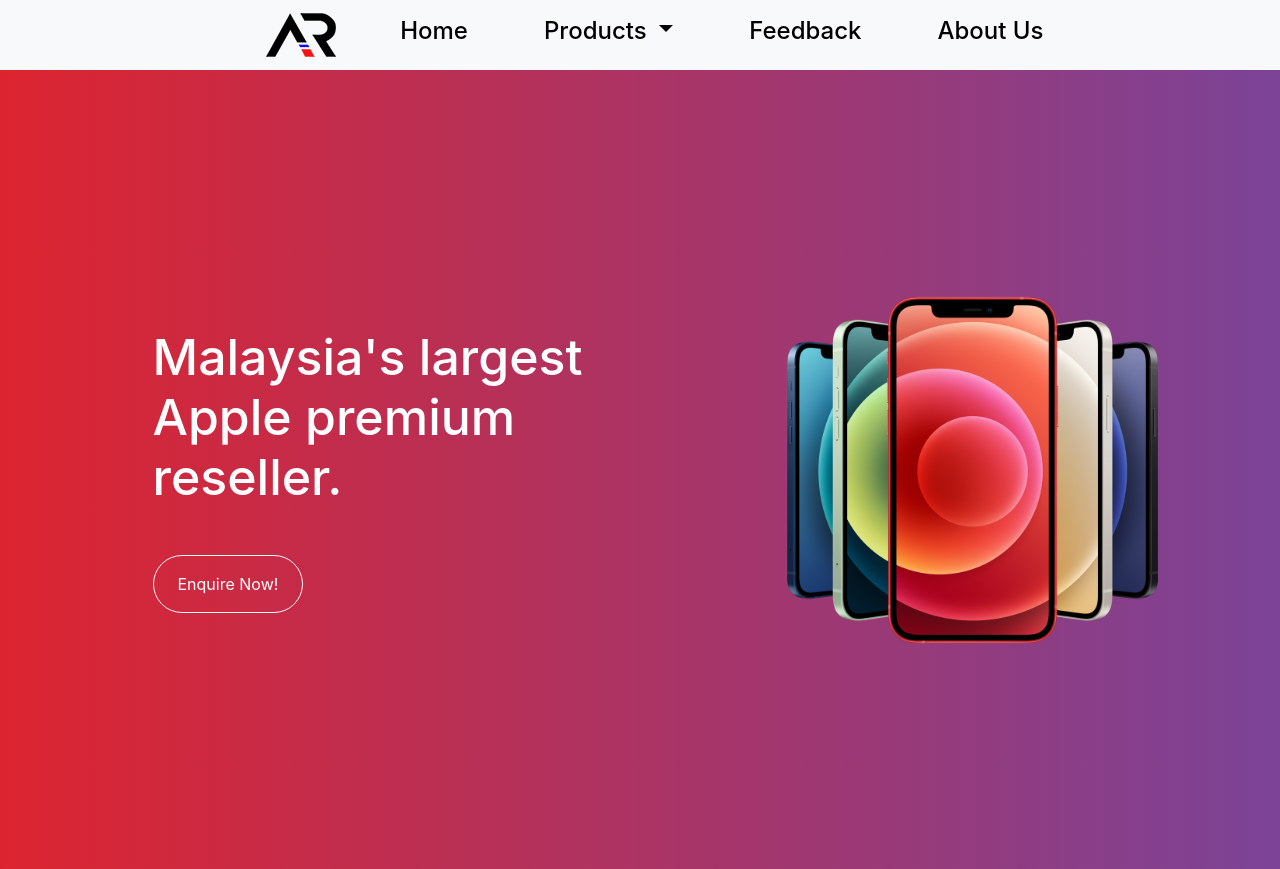
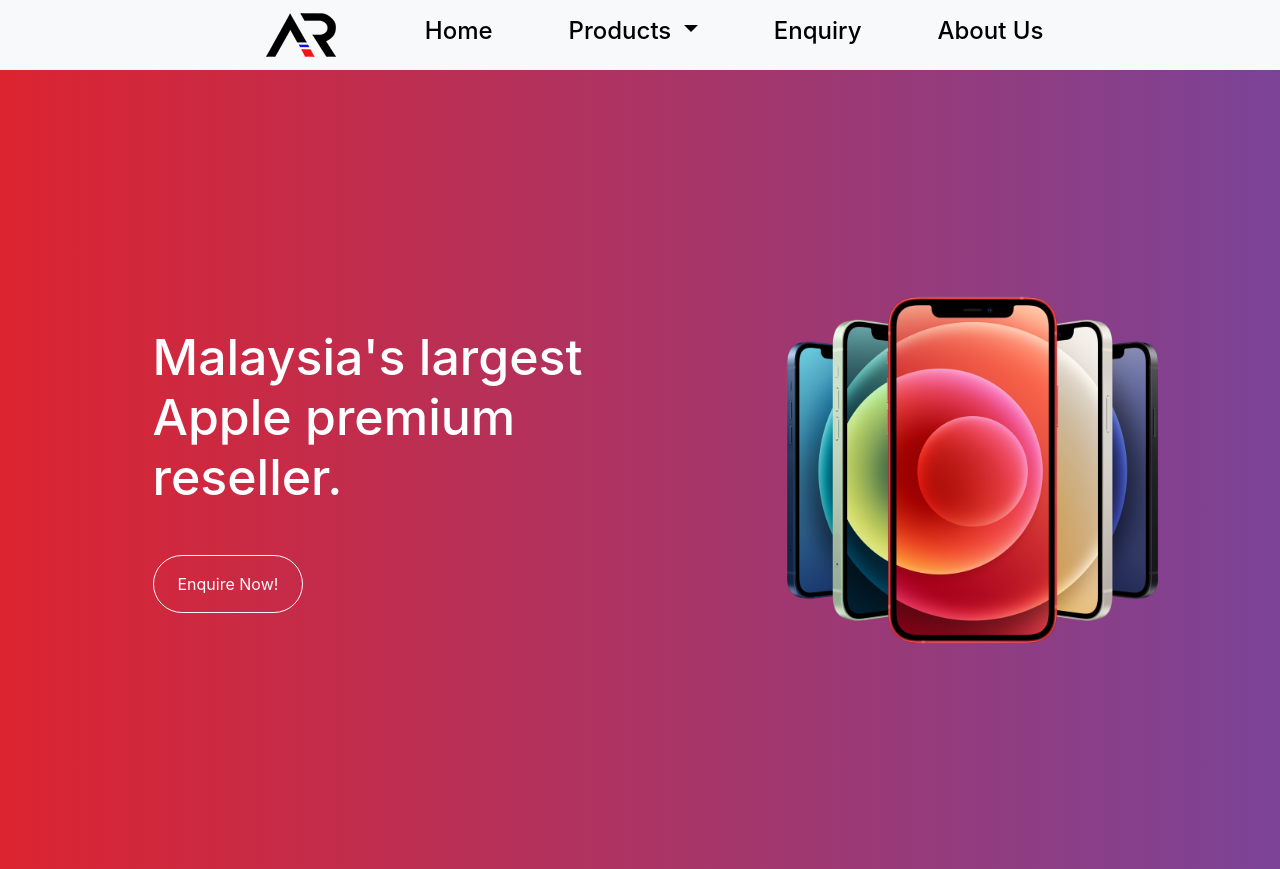
Before and after one commit to aekkraj123/DistinctionTask1, a PHP site: page / in a window 1280 px wide. Shown: the top 869 px of the page. Run offline with PHP 8.4, Linux system fonts and the light colour scheme.

Commit message:
Fix minor issues

```diff
--- a/header.php
+++ b/header.php
@@ -2,7 +2,7 @@
 
 echo '
 <nav class="navbar navbar-expand-lg navbar-light bg-light">
-    <a class="navbar-brand" href="#">
+    <a class="navbar-brand" href="index.php">
         <img src="images/logo.png" alt="logo">
     </a>
     <button class="navbar-toggler" type="button" data-toggle="collapse" data-target="#navbarTogglerDemo02"
@@ -27,7 +27,7 @@
             </li>
 
             <li class="nav-item">
-                <a class="nav-link" href="enquiry.php" style="color:black">Feedback</a>
+                <a class="nav-link" href="enquiry.php" style="color:black">Enquiry</a>
             </li>
             <li class="nav-item">
                 <a class="nav-link" href="about_us.php" style="color:black">About Us</a>
--- a/index.php
+++ b/index.php
@@ -37,8 +37,7 @@
                     <div class="col-lg-7 my-auto">
                         <div class="header-content mx-auto">
                             <h1 class="mb-5">Malaysia's largest Apple premium reseller. </h1>
-                            <a class="btn btn-outline-light py-3 px-4 rounded-pill js-scroll-trigger" href="#download "
-                               style="color:white;">Enquire Now!</a>
+                            <a class="btn btn-outline-light py-3 px-4 rounded-pill js-scroll-trigger" href="enquiry.php">Enquire Now!</a>
                         </div>
                     </div>
                     <div class="col-lg-5 my-auto">
@@ -102,8 +101,7 @@
                     <h2>
                         Purchase with Confidence. Check out our story.
                     </h2>
-                    <a class="btn btn-outline-light py-3 px-4 rounded-pill js-scroll-trigger" href="Aboutus.php"
-                       style="color:white;">About Us</a>
+                    <a class="btn btn-outline-light py-3 px-4 rounded-pill js-scroll-trigger" href="Aboutus.php">About Us</a>
                 </div>
             </div>
             <div class="overlay"></div>
```
